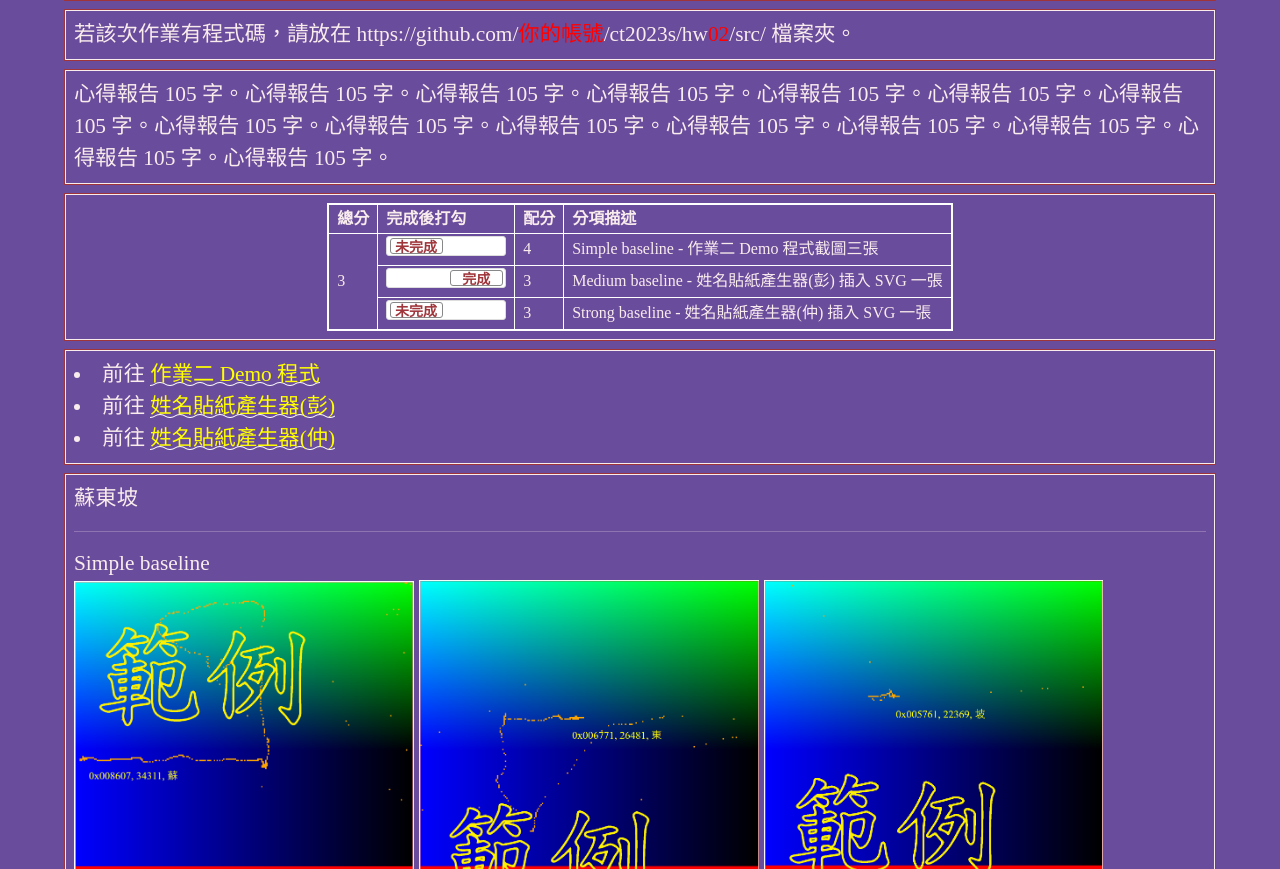
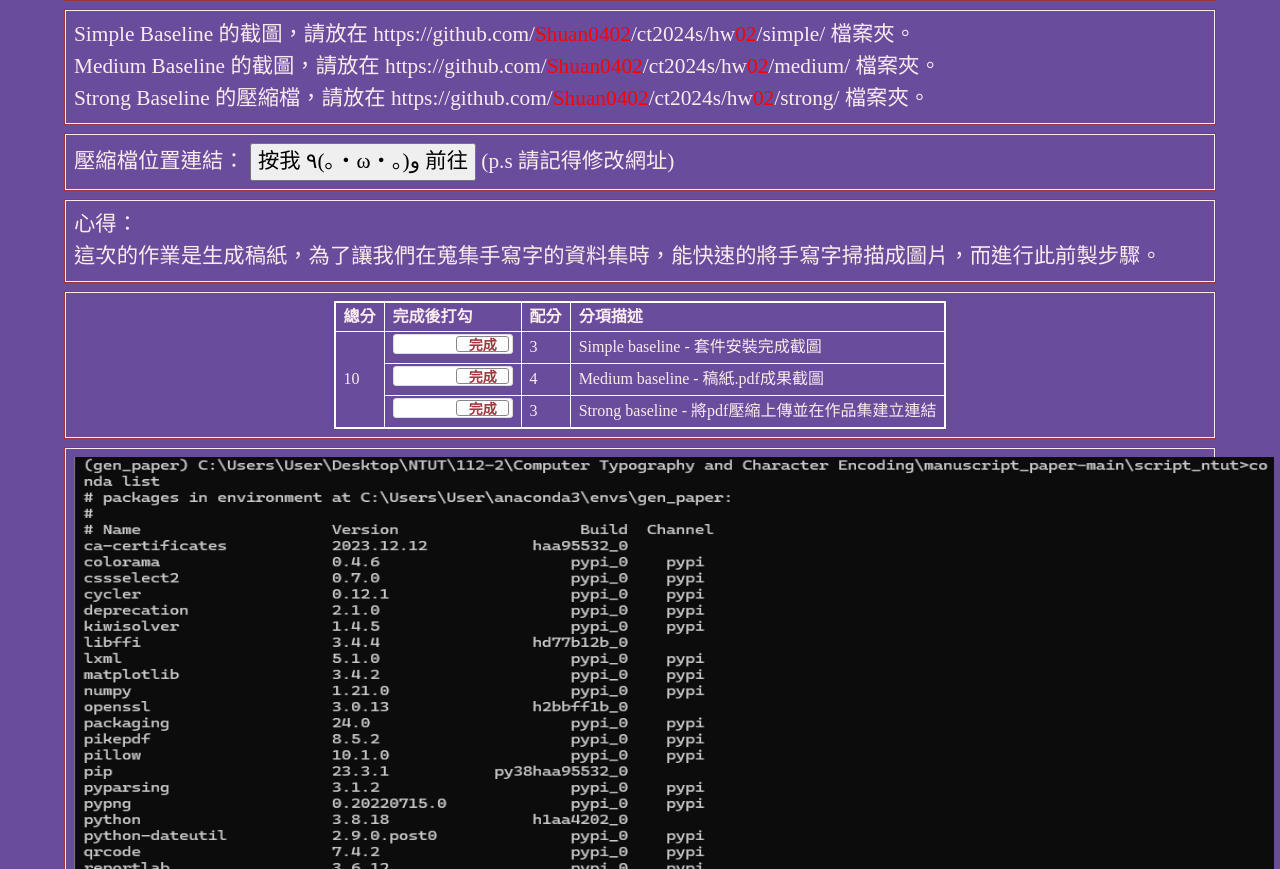
Before and after one commit to Shuan0402/ct2023s, a plain HTML site: page hw02/index.html in a window 1280 px wide. Shown: the part 83-952 px from the top of the page. Drawn offline with nearby package versions, Linux system fonts and the light colour scheme.

Commit message:
update hw02

```diff
--- a/hw02/index.html
+++ b/hw02/index.html
@@ -1,3 +1,4 @@
+
 <!doctype html>
 <html lang="zh-Hant-TW">
 <head>
@@ -158,7 +159,7 @@
 </head>
 <body>
 <!-- https://alexlenail.me/NN-SVG/about.html -->
-<a href="https://github.com/你的帳號/ct2023s/" class="github-corner" aria-label="View source on Github">
+<a href="https://tjhsieh.github.io/c/vis/vis2023f/syllabus/index.html" class="github-corner" aria-label="View source on Github">
   <svg width="80" height="80" viewBox="0 0 250 250" style="fill:#f9eced; color:#fff; position: absolute; top: 0; border: 0; right: 0;" aria-hidden="true">
     <path d="M0,0 L115,115 L130,115 L142,142 L250,250 L250,0 Z"></path>
     <path d="M128.3,109.0 C113.8,99.7 119.0,89.6 119.0,89.6 C122.0,82.7 120.5,78.6 120.5,78.6 C119.2,72.0 123.4,76.3 123.4,76.3 C127.3,80.9 125.5,87.3 125.5,87.3 C122.9,97.6 130.6,101.9 134.4,103.2" fill="#f9eced" stroke="#6A4C9C" style="transform-origin: 130px 106px;" class="octo-arm"></path>
@@ -178,14 +179,26 @@
   <!-- ------------------------------------------------>
   <div class="row hw12">
     <div class="col-md-12 twenty">
-      若該次作業有程式碼，請放在 https://github.com/<span style="color:red;">你的帳號</span>/ct2023s/hw<span style="color:red;">02</span>/src/ 檔案夾。
+      Simple Baseline 的截圖，請放在 https://github.com/<span style="color:red;">Shuan0402</span>/ct2024s/hw<span style="color:red;">02</span>/simple/ 檔案夾。<br>
+      Medium Baseline 的截圖，請放在 https://github.com/<span style="color:red;">Shuan0402</span>/ct2024s/hw<span style="color:red;">02</span>/medium/ 檔案夾。<br>
+      Strong Baseline 的壓縮檔，請放在 https://github.com/<span style="color:red;">Shuan0402</span>/ct2024s/hw<span style="color:red;">02</span>/strong/ 檔案夾。<br>
     </div>
   </div>
 
   <!-- ------------------------------------------------>
   <div class="row hw12">
     <div class="col-md-12 twenty">
-      心得報告 105 字。心得報告 105 字。心得報告 105 字。心得報告 105 字。心得報告 105 字。心得報告 105 字。心得報告 105 字。心得報告 105 字。心得報告 105 字。心得報告 105 字。心得報告 105 字。心得報告 105 字。心得報告 105 字。心得報告 105 字。心得報告 105 字。
+      壓縮檔位置連結：
+      <input type="button" name="back" onclick="location.href='https://github.com/Shuan0402/ct2024s/tree/main/hw02/strong'" value="按我 ٩(｡・ω・｡)و 前往">
+      (p.s 請記得修改網址)
+    </div>
+</div>
+
+  <!-- ------------------------------------------------>
+  <div class="row hw12">
+    <div class="col-md-12 twenty">
+      心得：<br>
+      這次的作業是生成稿紙，為了讓我們在蒐集手寫字的資料集時，能快速的將手寫字掃描成圖片，而進行此前製步驟。
     </div>
   </div>
 
@@ -201,19 +214,19 @@
         </tr>
         <tr>
           <td rowspan="7" id="myTotal"></td>
-          <td><input type="checkbox" class="flipswitch" id="myCheckbox1"></td>
-          <td id='m1'>4</td>
-          <td>Simple baseline - 作業二 Demo 程式截圖三張</td>
+          <td><input type="checkbox" class="flipswitch" id="myCheckbox1" checked></td>
+          <td id='m1'>3</td>
+          <td>Simple baseline - 套件安裝完成截圖</td>
         </tr>
         <tr>
           <td><input type="checkbox" class="flipswitch" id="myCheckbox2" checked></td>
-          <td id='m2'>3</td>
-          <td>Medium baseline - 姓名貼紙產生器(彭) 插入 SVG 一張</td>
+          <td id='m2'>4</td>
+          <td>Medium baseline - 稿紙.pdf成果截圖</td>
         </tr>
         <tr>
-          <td><input type="checkbox" class="flipswitch" id="myCheckbox3"></td>
+          <td><input type="checkbox" class="flipswitch" id="myCheckbox3" checked></td>
           <td id='m3'>3</td>
-          <td>Strong baseline - 姓名貼紙產生器(仲) 插入 SVG 一張</td>
+          <td>Strong baseline - 將pdf壓縮上傳並在作品集建立連結</td>
         </tr>
       </table>
     </div>
@@ -222,37 +235,15 @@
   <!-- ------------------------------------------------>
   <div class="row hw12">
     <div class="col-md-12 twenty">
-      <li>前往 <a href="https://tjhsieh.github.io/c/ct/ct2023s/html/unicode/index.html">作業二 Demo 程式</a></li>
-      <li>前往  <a href="https://howlemon.github.io/ct2022s/hw02/index.html" target="_blank"> 姓名貼紙產生器(彭)</a> </li>
-      <li>前往  <a href="https://t109598105.github.io/vis2021s/lab07/index.html" target="_blank"> 姓名貼紙產生器(仲)</a> </li>
+      <img src="./simple/simple.png" width="1200px" height="600px"/>
     </div>
   </div>
 
-
-  <!-- ------------------------------------------------>
   <div class="row hw12">
     <div class="col-md-12 twenty">
-      蘇東坡
-      <hr>
-      Simple baseline <br>
-
-      <img src="./8607.png" width="30%" />
-      <img src="./6771.png" width="30%" />
-      <img src="./5761.png" width="30%" />
-
-      <hr>
-      Medium baselin <br>
-      <img src="./8607_6771_5761.svg" width="90%" />
-
-      <hr>
-      Strong baseline<br>
-      <img src="./U+8607.svg" width="30%" />
-      <img src="./U+6771.svg" width="30%" />
-      <img src="./U+5761.svg" width="30%" />
+      <img src="./medium/medium.png" width="1200px" height="600px"/>
     </div>
   </div>
-
-
 
   <!-- ------------------------------------------------>
 
```
Also changed, not shown: hw00/index.html (+2 -2 lines), hw00/image.svg (deleted), hw02/medium/medium.png (added), hw02/simple/simple.png (added), 1 other file. Lines whose indentation alone changed are shown as unchanged.
